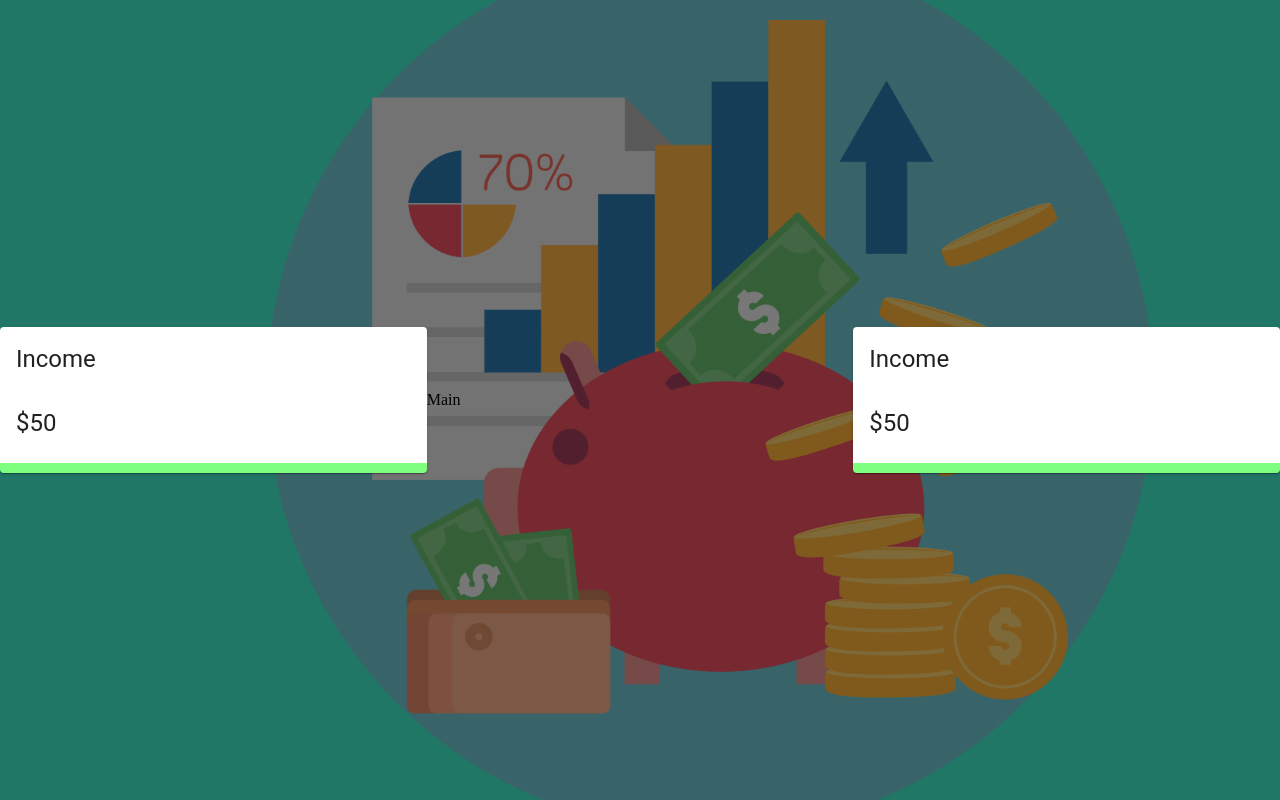
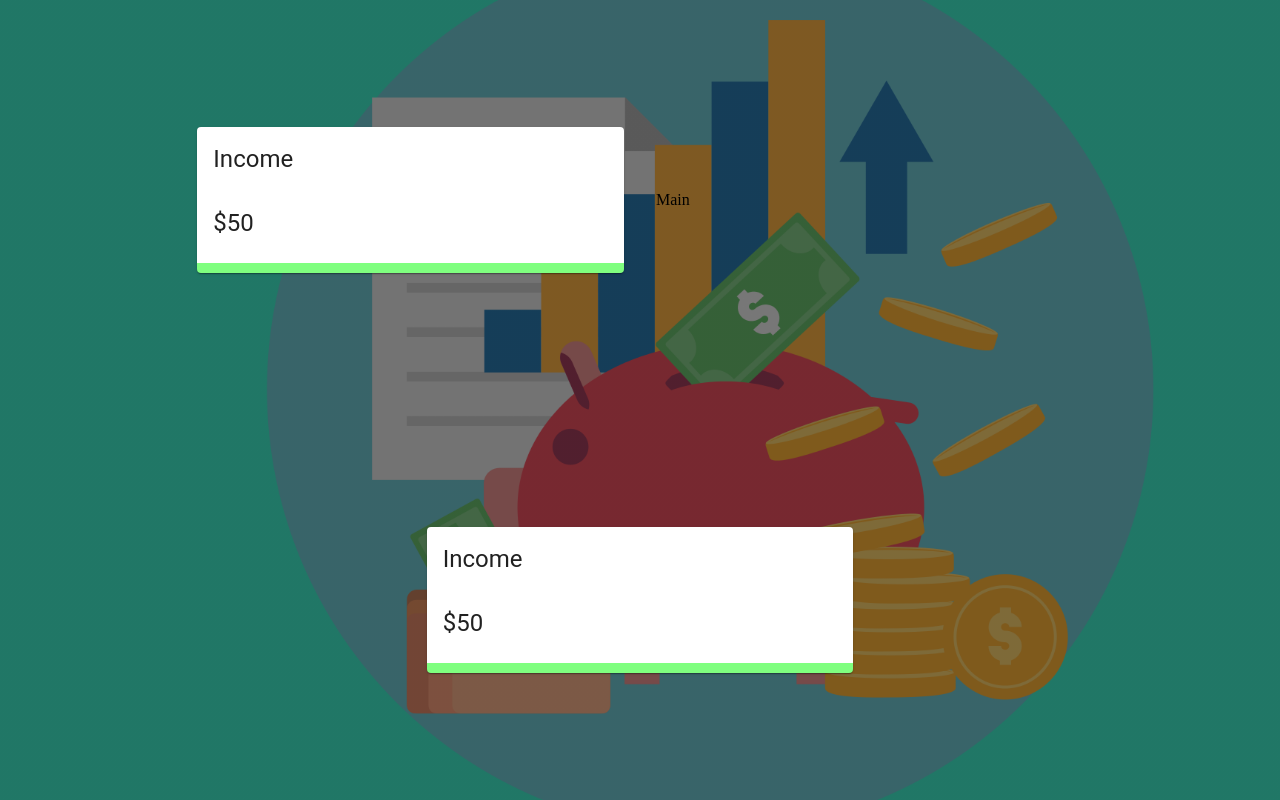
Before and after one commit to bajwass/Budget-Tracker, a React (Create React App) app: page / in a window 1280 px wide. Built offline with nearby package versions, Linux system fonts and the light colour scheme.

Commit message:
Update App.js

```diff
--- a/src/App.js
+++ b/src/App.js
@@ -2,11 +2,14 @@ import React from 'react'
 import { Grid } from '@material-ui/core';
 
 import Details from './components/Details/Details';
+import useStyles from './styles';
 
 const App = () => {
+    const classes = useStyles();
+
   return (
     <div>
-        <Grid container spacing={0} alignItems="center" justify="center" style={{ height: '100vh' }}>
+        <Grid className={classes.grid} container spacing={0} alignItems="center" justify="center" style={{ height: '100vh' }}>
             <Grid item xs={12} sm={4}>
                  <Details />
             </Grid>
@@ -20,7 +23,7 @@ const App = () => {
         </Grid>
 
     </div>
-  )
+  );
 }
 
 export default App
```
